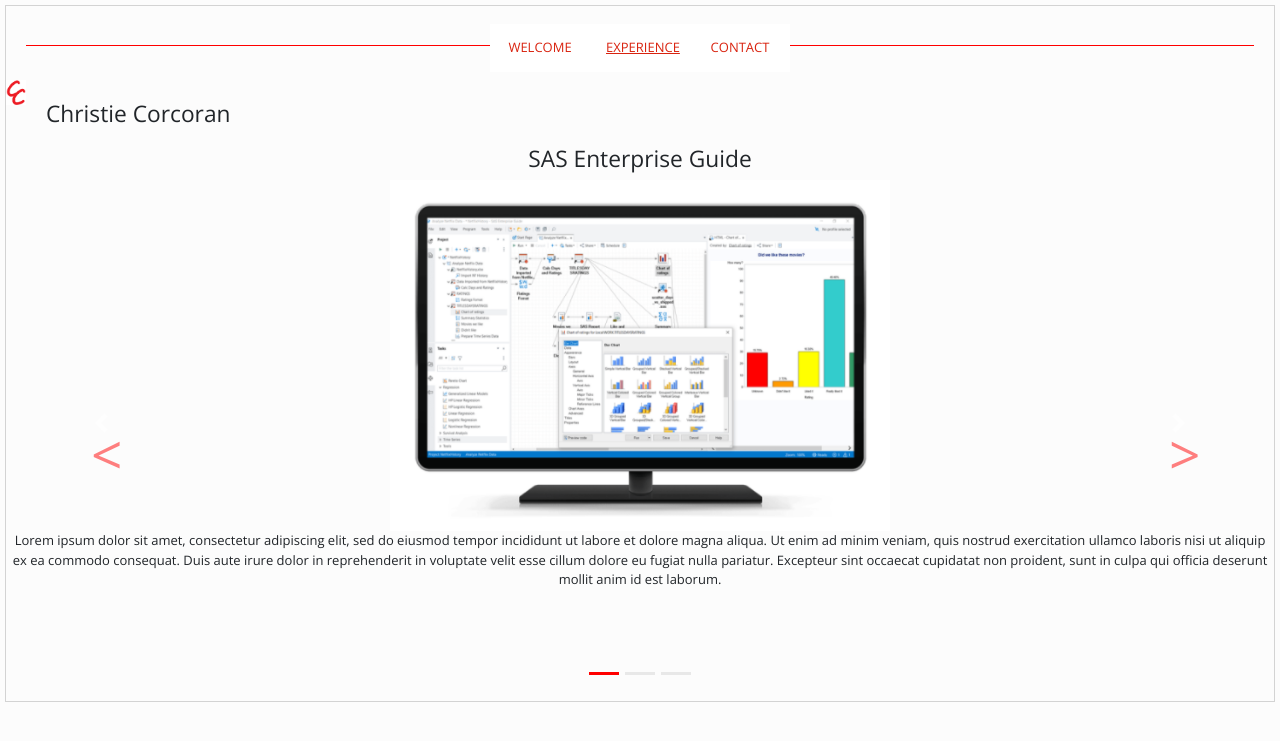
After one commit to CLizCorcoran/Personal-Website, a PHP site: page /experience.html in a window 1280 px wide. The commit adds this page. Shown: the top 741 px of the page. Run offline with PHP 8.4, Linux system fonts and the light colour scheme; some libraries are stand-ins or nearby versions.

Commit message:
Added Experience page; Experience page Bootstrap 4

```diff
--- a/contact.html
+++ b/contact.html
@@ -20,7 +20,7 @@
 
         <nav class="navbar nav-fill">
                 <a class="nav-item nav-link" href="welcome.html"">WELCOME<span class="sr-only">(current)</span></a>
-                <a class="nav-item nav-link" href="#">EXPERIENCE</a>
+                <a class="nav-item nav-link" href="experience.html">EXPERIENCE</a>
                 <a class="nav-item nav-link active" href="#">CONTACT</a>
          </nav>
 
--- a/css/styles.css
+++ b/css/styles.css
@@ -1,11 +1,24 @@
-.container {
+header {
     padding: 10px 20px;
-
-
 }
 
 .navbar {
     text-align: center;
+    border: none;
+
+    justify-content: center;
+}
+
+#welcomeLink {
+    max-width: 100px;
+}
+
+#experienceLink {
+    max-width: 100px;
+}
+
+#contactLink {
+    max-width: 100px;
 }
 
 body {
@@ -22,8 +35,6 @@
 .flex-container {
     display: inline-flex;
     flex-wrap: wrap;
-
-
   }
 
   .pic {
@@ -54,7 +65,7 @@
 
   #line {
       position: relative;
-      top: -60px;
+      top: -45px;
       z-index: -1;
   }
 
@@ -66,10 +77,6 @@
       text-decoration: underline;
   }
 
-  .image {
-
-  }
-
   .main {
       flex: 1;
   }
@@ -78,6 +85,83 @@
     margin: 20px;
 
   }
+
+
+/*  Experience  */
+section div.carousel-item img{
+    width: 500px;
+}
+
+.compimage {
+    width: 500px;
+}
+
+#mountainimage {
+    height: 350px;
+    padding-bottom: 20px;
+}
+
+section div.item h3{
+    text-align: center;
+}
+
+.carousel-inner {
+    text-align: center;
+
+}
+
+.carousel .carousel-item > img {
+    display: inline-block;
+    text-align: center;
+}
+
+section.carousel {
+
+}
+
+.expParagraph {
+    margin-bottom: 20px;
+    height: 150px;
+}
+
+.carousel-indicators li {
+    background-color: lightgrey;
+}
+
+.carousel-indicators .active {
+    background-color: red;
+}
+
+.carousel-control-next-icon,
+.carousel-control-prev-icon {
+
+}
+
+.carousel-control-prev-icon,
+.carousel-control-next-icon {
+
+}
+
+.carousel-control-next-icon:after
+{
+  content: '>';
+  font-size: 55px;
+  color: red;
+}
+
+.carousel-control-prev-icon:after {
+  content: '<';
+  font-size: 55px;
+  color: red;
+}
+
+
+
+
+
+
+/* Contact */
+
 
 
 
--- /dev/null
+++ b/experience.html
@@ -0,0 +1,101 @@
+<!DOCTYPE html>
+
+<html lang="en-US" ng-app="siteApp">
+
+  <head>
+    <title>Christie Corcoran</title>
+
+    <link rel="stylesheet" href="https://maxcdn.bootstrapcdn.com/bootstrap/4.0.0/css/bootstrap.min.css" integrity="sha384-Gn5384xqQ1aoWXA+058RXPxPg6fy4IWvTNh0E263XmFcJlSAwiGgFAW/dAiS6JXm" crossorigin="anonymous">
+    <link rel="stylesheet" href="https://maxcdn.bootstrapcdn.com/bootswatch/4.0.0/simplex/bootstrap.min.css" />
+    <link rel="stylesheet" href="css/styles.css" />
+    <!-- Required meta tags -->
+    <meta charset="utf-8">
+    <meta name="viewport" content="width=device-width, initial-scale=1, shrink-to-fit=no">
+
+  </head>
+
+  <body>
+    <header class="">
+
+        <nav class="navbar nav-fill navbar-light">
+                <a id="welcomeLink" class="nav-item nav-link" href="welcome.html"">WELCOME</a>
+                <a id="experienceLink" class="nav-item nav-link active" href="#">EXPERIENCE</a>
+                <a id="contactLink" class="nav-item nav-link" href="contact.html">CONTACT</a>
+         </nav>
+
+         <svg id="line" height="2" width="100%"  >
+            <line x1="0" y1="0" x2="100%" y2="0" style="stroke:rgb(255,0,0);stroke-width:2" />
+            Sorry, your browser does not support inline SVG.
+          </svg>
+
+          <div>
+            <img class="logo logofloat" src="img/CC.png" alt="CC"/>
+            <h3 class="intro">Christie Corcoran</h3>
+         </div>
+
+
+    </header>
+
+    <section id="carousel" class="carousel slide" data-interval="false">
+        <ol class="carousel-indicators">
+            <li data-target="#carousel" data-slide-to="0" class="active"></li>
+            <li data-target="#carousel" data-slide-to="1"></li>
+            <li data-target="#carousel" data-slide-to="2"></li>
+          </ol>
+        <div class="carousel-inner">
+            <div class="carousel-item active">
+                <h3>SAS Enterprise Guide</h3>
+                <img class="compimage" src="img/saseg.png" alt="Efficient Cars" />
+                <p class="expParagraph">Lorem ipsum dolor sit amet, consectetur adipiscing elit, sed do eiusmod tempor incididunt ut labore et dolore magna aliqua. Ut enim ad minim veniam, quis nostrud exercitation ullamco laboris nisi ut aliquip ex ea commodo consequat. Duis aute irure dolor in reprehenderit in voluptate velit esse cillum dolore eu fugiat nulla pariatur. Excepteur sint occaecat cupidatat non proident, sunt in culpa qui officia deserunt mollit anim id est laborum.</p>
+
+            </div>
+            <div class="carousel-item">
+                <h3>SAS Studio</h3>
+                    <img class="compimage" src="img/sasstudio.png" alt="Natural Disaster" />
+                    <p class="expParagraph">Sed ut perspiciatis unde omnis iste natus error sit voluptatem accusantium doloremque laudantium, totam rem aperiam, eaque ipsa quae ab illo inventore veritatis et quasi architecto beatae vitae dicta sunt explicabo. Nemo enim ipsam voluptatem quia voluptas sit aspernatur aut odit aut fugit, sed quia consequuntur magni dolores eos qui ratione voluptatem sequi nesciunt. Neque porro quisquam est, qui dolorem ipsum quia dolor sit amet, consectetur, adipisci velit, sed quia non numquam eius modi tempora incidunt ut labore et dolore magnam aliquam quaerat voluptatem. Ut enim ad minima veniam, quis nostrum exercitationem ullam corporis suscipit laboriosam, nisi ut aliquid ex ea commodi consequatur? Quis autem vel eum iure reprehenderit qui in ea voluptate velit esse quam nihil molestiae consequatur, vel illum qui dolorem eum fugiat quo voluptas nulla pariatur?</p>
+
+            </div>
+            <div class="carousel-item">
+                <h3>The Present</h3>
+                    <img id="mountainimage" src="img/mountains.jpg" alt="Health Records" />
+                <p class="expParagraph">At vero eos et accusamus et iusto odio dignissimos ducimus qui blanditiis praesentium voluptatum deleniti atque corrupti quos dolores et quas molestias excepturi sint occaecati cupiditate non provident, similique sunt in culpa qui officia deserunt mollitia animi, id est laborum et dolorum fuga. Et harum quidem rerum facilis est et expedita distinctio. Nam libero tempore, cum soluta nobis est eligendi optio cumque nihil impedit quo minus id quod maxime placeat facere possimus, omnis voluptas assumenda est, omnis dolor repellendus. Temporibus autem quibusdam et aut officiis debitis aut rerum necessitatibus saepe eveniet ut et voluptates repudiandae sint et molestiae non recusandae. Itaque earum rerum hic tenetur a sapiente delectus, ut aut reiciendis voluptatibus maiores alias consequatur aut perferendis doloribus asperiores repellat.</p>
+            </div>
+        </div>
+
+
+        <a class="carousel-control-prev" href="#carousel" role="button" data-slide="prev">
+            <span class="carousel-control-prev-icon" aria-hidden="true"></span>
+            <span class="sr-only">Previous</span>
+          </a>
+          <a class="carousel-control-next" href="#carousel" role="button" data-slide="next">
+            <span class="carousel-control-next-icon" aria-hidden="true"></span>
+            <span class="sr-only">Next</span>
+          </a>
+
+<!--
+        <a class="left carousel-control" href="#carousel" role="button" data-slide="prev">
+            <span class="glyphicon glyphicon-chevron-left" aria-hidden="true"></span>
+            <span class="sr-only">Previous</span>
+          </a>
+          <a class="right carousel-control" href="#carousel" role="button" data-slide="next">
+            <span class="glyphicon glyphicon-chevron-right" aria-hidden="true"></span>
+            <span class="sr-only">Next</span>
+        </a>
+  -->
+
+<!--
+        <a class="carousel-control left" href="#carousel" role="button" data-slide="prev">
+            <span class="carousel-control-prev-icon" aria-hidden="true"></span>
+            <span class="sr-only">Previous</span>
+          </a>
+          <a class="carousel-control right" href="#carousel" role="button" data-slide="next">
+            <span class="carousel-control-next-icon" aria-hidden="true"></span>
+            <span class="sr-only">Next</span>
+          </a>
+        -->
+    </section>
+
+    <script src="https://code.jquery.com/jquery-3.2.1.slim.min.js" integrity="sha384-KJ3o2DKtIkvYIK3UENzmM7KCkRr/rE9/Qpg6aAZGJwFDMVNA/GpGFF93hXpG5KkN" crossorigin="anonymous"></script>
+<script src="https://cdnjs.cloudflare.com/ajax/libs/popper.js/1.12.9/umd/popper.min.js" integrity="sha384-ApNbgh9B+Y1QKtv3Rn7W3mgPxhU9K/ScQsAP7hUibX39j7fakFPskvXusvfa0b4Q" crossorigin="anonymous"></script>
+<script src="https://maxcdn.bootstrapcdn.com/bootstrap/4.0.0/js/bootstrap.min.js" integrity="sha384-JZR6Spejh4U02d8jOt6vLEHfe/JQGiRRSQQxSfFWpi1MquVdAyjUar5+76PVCmYl" crossorigin="anonymous"></script>
+  </body>
--- a/welcome.html
+++ b/welcome.html
@@ -19,7 +19,7 @@
     <header class="container">
       <nav class="navbar nav-fill">
         <a class="nav-item nav-link active" href="#">WELCOME<span class="sr-only">(current)</span></a>
-        <a class="nav-item nav-link" href="#">EXPERIENCE</a>
+        <a class="nav-item nav-link" href="experience.html">EXPERIENCE</a>
         <a class="nav-item nav-link" href="contact.html">CONTACT</a>
       </nav>
 
@@ -32,7 +32,7 @@
     <main>
      <div class="flex-container">
         <div class="image">
-            <img class="pic" src="img/christie2.jpg" alt="Christie Corcoran" />
+            <img class="pic" src="img/christie.jpg" alt="Christie Corcoran" />
         </div>
         <div class="main">
           <img class="logo logofloat" src="img/CC.png" alt="CC"/>
```
Also changed, not shown: img/SASEG.PNG (added), img/SASStudio.PNG (added), img/christie.jpg (added), img/christie2.jpg (deleted), 1 other file.
